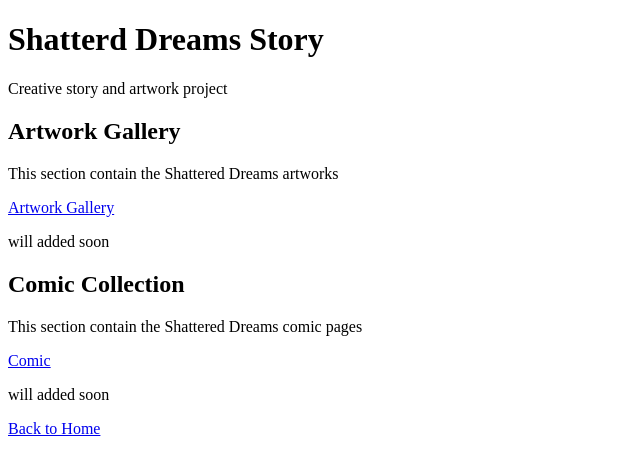
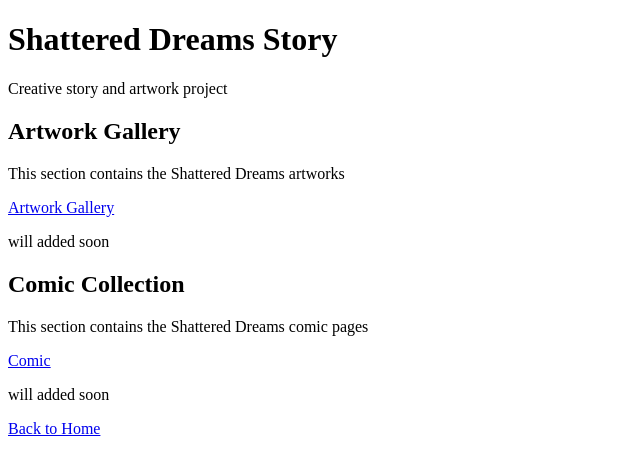
Before and after one commit to Fenrirandika/By.Nopri-web, a plain HTML site: page Project/ShatteredDreams/index.html in a window 1280 px wide. Shown: the whole page, without its empty margins (0-640 px from the left). Drawn offline with Linux system fonts and the light colour scheme.

Commit message:
Update index.html

```diff
--- a/Project/ShatteredDreams/index.html
+++ b/Project/ShatteredDreams/index.html
@@ -1,25 +1,25 @@
 <!DOCTYPE html>
 <html lang="en">
+  <head>
   <meta charset="UTF-8">
   <meta name="viewport"
     content="width=device-width,
     inital-scale=1.0">
 
-  <head>
   <title>Shattered Dreams Story - By.Nopri</title>
   </head>
 
   <!--Header-->
   <body>
     <header>
-<h1>Shatterd Dreams Story</h1>
+<h1>Shattered Dreams Story</h1>
       <p>Creative story and artwork project</p>
     </header>
 
 <!--Artwork Gallery Section-->
 <section id="artwork-gallery">
   <h2>Artwork Gallery</h2>
-  <p>This section contain the Shattered Dreams artworks</p>
+  <p>This section contains the Shattered Dreams artworks</p>
     <div class="gallery-container">
 <p><a href="Artwork/artwork.html">Artwork Gallery</a></p>
       <!--Placeholder item-->
@@ -32,7 +32,7 @@
 <!--Comic Section-->
 <section id="comic">
   <h2>Comic Collection</h2>
-  <p>This section contain the Shattered Dreams comic pages</p>
+  <p>This section contains the Shattered Dreams comic pages</p>
     <div class="comic-container">
 <p><a href="Comic/comic.html">Comic</a></p>
       <!--Placeholder for comic pages-->
@@ -43,7 +43,7 @@
 </section>
 
 <!--Navigation-->
-    <section>
+    <section class="nav">
 <p><a href="../../index.html">Back to Home</a></p>
 
     </section>
```
